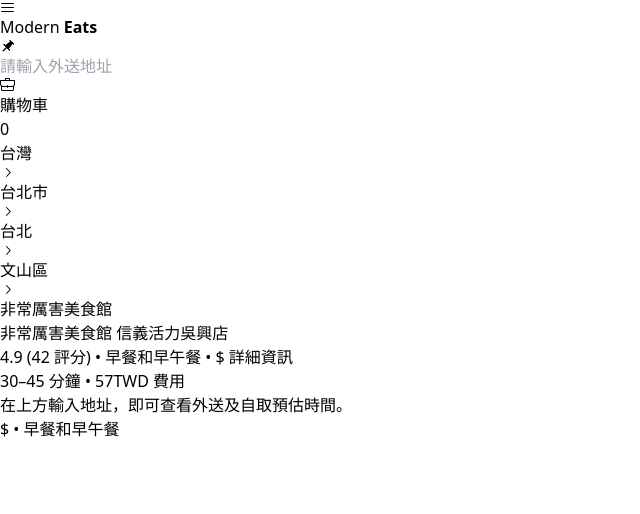
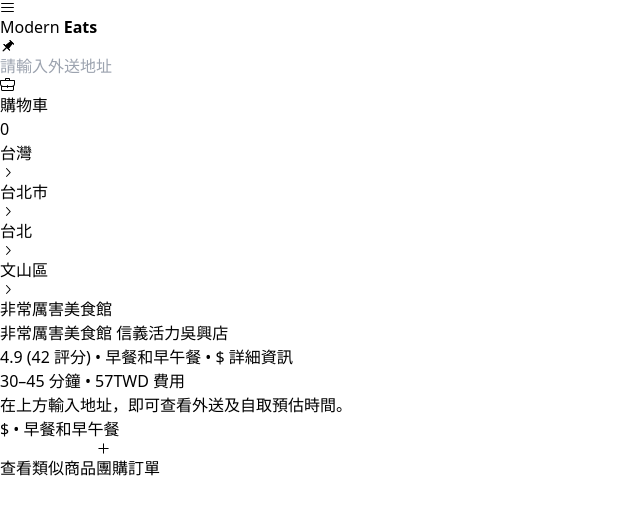
Before and after one commit to 4genie/202309-modern-react-project, a Next.js app: page / in a window 1280 px wide. Shown: the top 514 px of the page, without its empty margins (0-640 px from the left). Built offline with nearby package versions, Linux system fonts and the light colour scheme.

Commit message:
feat:add MoreInfo component UI

```diff
--- /dev/null
+++ b/src/component/MoreAction/index.js
@@ -0,0 +1,17 @@
+import { PlusIcon } from '@radix-ui/react-icons';
+
+const MoreAction = () => {
+  return (
+    <div className="mb-8 flex gap-4 pl-6">
+      <button className="rounded-full bg-slate-300 p-2 px-4 hover:opacity-90 transition-opacity">
+        查看類似商品
+      </button>
+      <button className="flex items-center rounded-full bg-slate-300 p-2 px-4 hover:opacity-90 transition-opacity">
+        <PlusIcon className="mr-1" />
+        團購訂單
+      </button>
+    </div>
+  );
+};
+
+export default MoreAction;
--- a/src/pages/index.js
+++ b/src/pages/index.js
@@ -1,8 +1,9 @@
 import Banner from '@/component/Banner';
 import Breadcrumb from '@/component/Breadcrumb';
 import Header from '@/component/Header';
+import MoreAction from '@/component/MoreAction';
 import ShopInfo from '@/component/ShopInfo';
-
+import { PlusIcon } from '@radix-ui/react-icons';
 export default function Home() {
   return (
     <main>
@@ -10,6 +11,7 @@ export default function Home() {
       <Breadcrumb />
       <Banner />
       <ShopInfo />
+      <MoreAction />
     </main>
   );
 }
```
